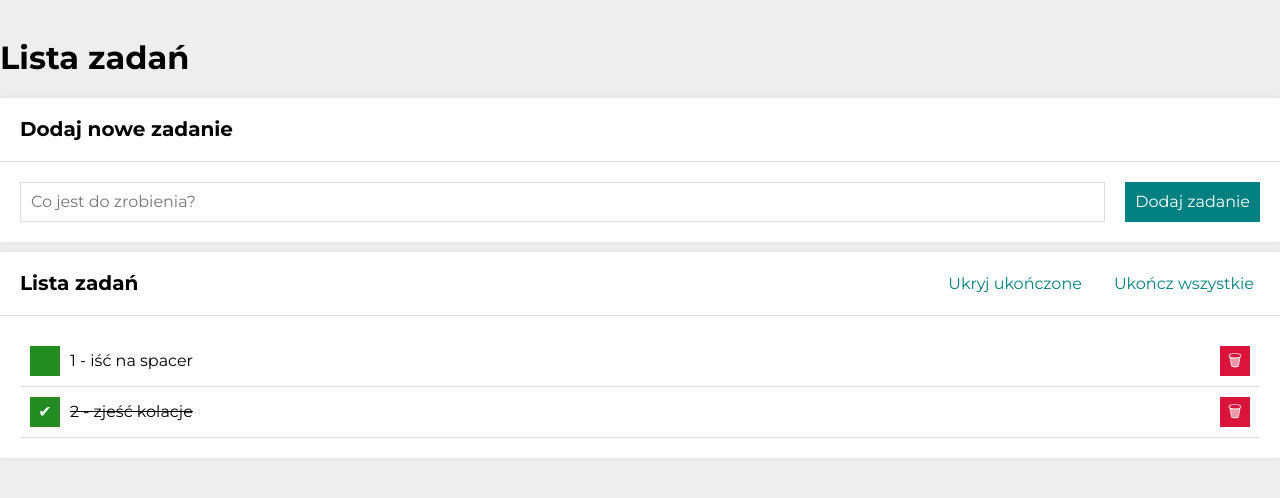
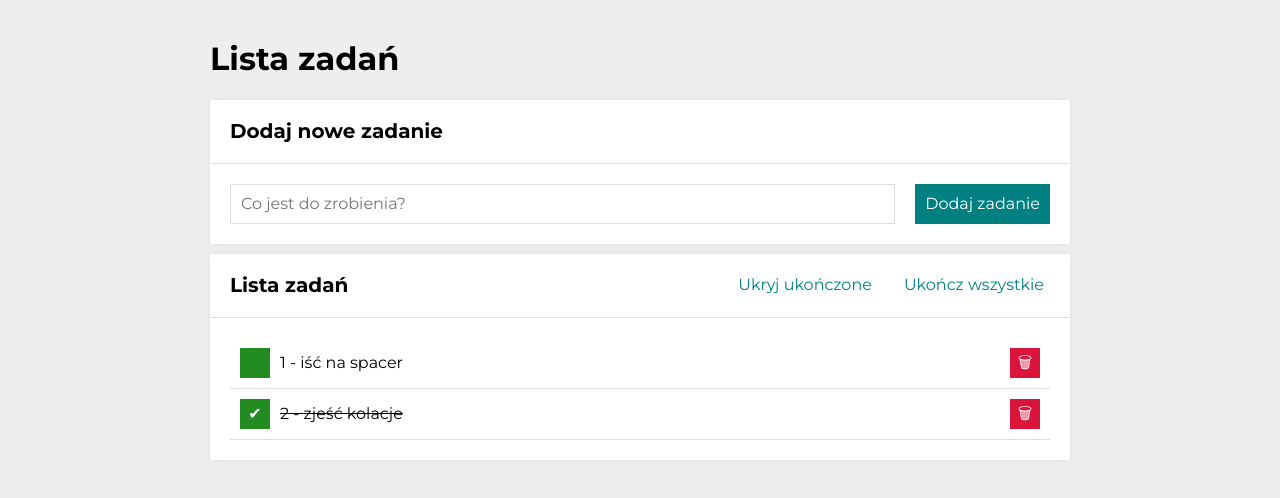
Before and after one commit to BeataTokarska/To-do-list---react, a React (Create React App) app: page / in a window 1280 px wide. Shown: the top 498 px of the page. Built offline with nearby package versions, Linux system fonts and the light colour scheme.

Commit message:
max width edited

```diff
--- a/src/Container/index.js
+++ b/src/Container/index.js
@@ -3,9 +3,9 @@ import "./style.css";
 
 
 const Container = ({ children }) => (
-    <mian className="container">
+    <main className="container">
         {children}
-    </mian>
+    </main>
 );
 
 export default Container
```
